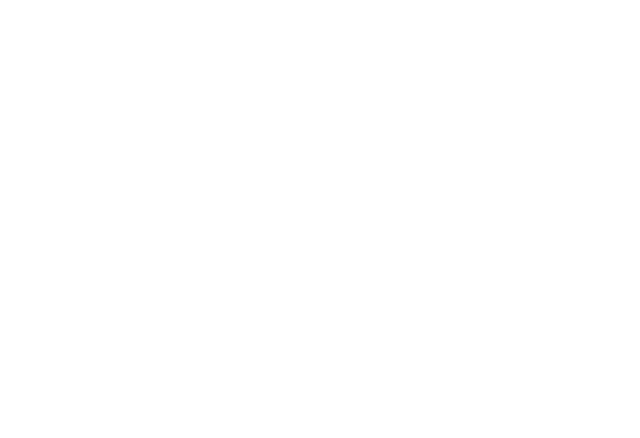
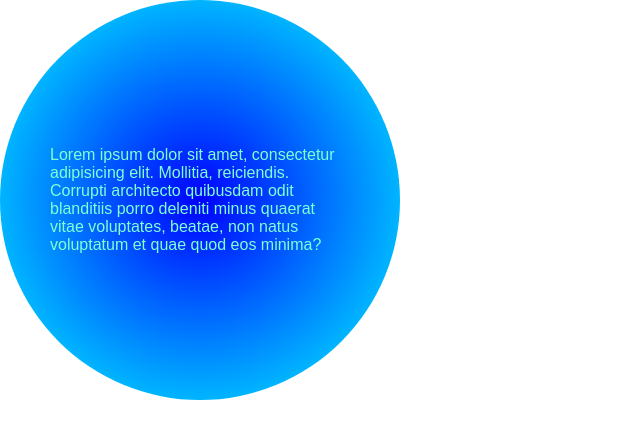
Before and after one commit to Teban716/Muro_Colaborativo, a plain HTML site: page index.html in a window 1280 px wide. Shown: the whole page, without its empty margins (0-640 px from the left). Drawn offline with Linux system fonts and the light colour scheme.

Commit message:
feat: agregar elemento HTML para coder 27 - closes #27

```diff
--- a/index.html
+++ b/index.html
@@ -7,6 +7,10 @@
     <title>Document</title>
 </head>
 <body>
-
+    <p class="contenedor">
+        <span class="estilos">
+            Lorem ipsum dolor sit amet, consectetur adipisicing elit. Mollitia, reiciendis. Corrupti architecto quibusdam odit blanditiis porro deleniti minus quaerat vitae voluptates, beatae, non natus voluptatum et quae quod eos minima?
+        </span>
+    </p>
 </body>
 </html>
--- a/style.css
+++ b/style.css
@@ -2,3 +2,22 @@
     margin: 0;
     padding: 0;
 }
+
+.contenedor{
+    width: 400px;
+    height: 400px;
+    background: radial-gradient(circle,#00f,#0ff);
+    border-radius: 50%;
+    display: flex;
+    justify-content: center;
+    align-items: center;
+}
+.contenedor .estilos{
+    font-family:fantasy;
+    width: 300px;
+    color: aquamarine;
+    transition: .3s;
+}
+.contenedor .estilos:hover{
+    color: black;
+}
```
